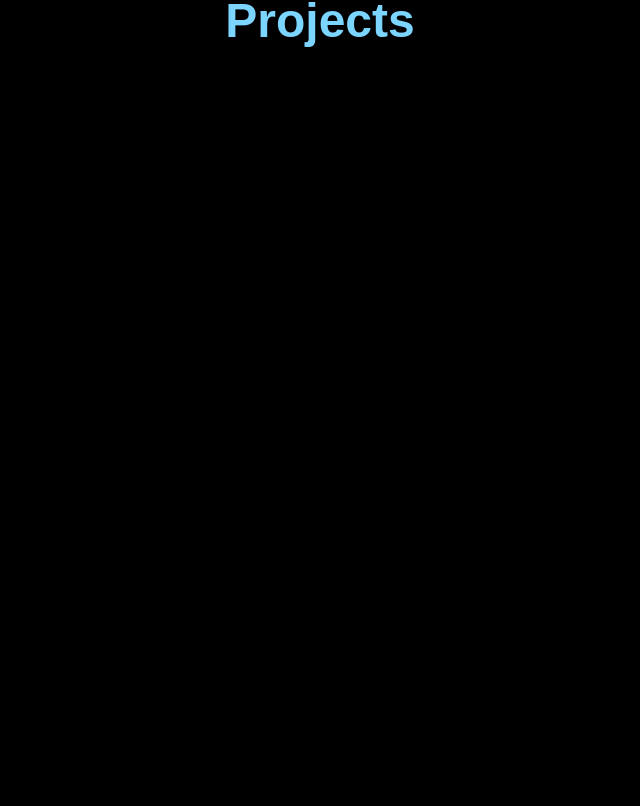
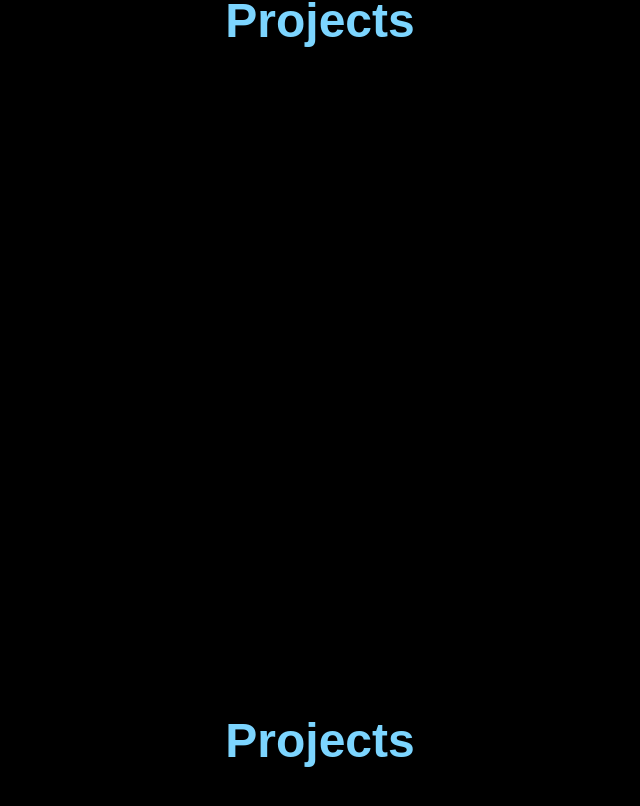
Before and after one commit to HTML69/Landing.Website, a React (Vite) app in the folder WebsiteCode/: page / in a window 1280 px wide. Shown: the part 1680-2486 px from the top of the page, without its empty margins (370-1010 px from the left). Before the commit the page ends 2068 px from the top, so only its background shows below. Built offline with nearby package versions, Linux system fonts and the light colour scheme.

Commit message:
added most of the rewuired pages

```diff
--- a/WebsiteCode/src/App.jsx
+++ b/WebsiteCode/src/App.jsx
@@ -2,12 +2,14 @@ import Header from "./headers/Header";
 import FirstPage from "./page1/FirstPage";
 import SecondPage from "./page2/secondpage";
 import ThirdPage from "./page3/ThirdPage";
+import ForthPage from "./page4/ForthPage";
 import React, { useRef } from "react";
 
 function App() {
   const homeRef = useRef(null);
   const projectRef = useRef(null);
   const educationRef = useRef(null);
+  const aboutmeRef = useRef(null);
 
   return (
     <>
@@ -15,10 +17,12 @@ function App() {
         homeRef={homeRef}
         projectRef={projectRef}
         educationRef={educationRef}
+        aboutmeRef={aboutmeRef}
       />
       <FirstPage ref={homeRef} />
       <SecondPage ref={projectRef} />
       <ThirdPage ref={educationRef} />
+      <ForthPage ref={aboutmeRef} />
     </>
   );
 }
--- a/WebsiteCode/src/headers/BurgerMenu.jsx
+++ b/WebsiteCode/src/headers/BurgerMenu.jsx
@@ -1,7 +1,7 @@
 import React, { useState } from "react";
 import "./BurgerMenu.css";
 
-function BurgerMenu({ homeRef, educationRef, projectRef }) {
+function BurgerMenu({ homeRef, educationRef, projectRef, aboutmeRef }) {
   const [open, setOpen] = useState(false);
 
   const toggleMenu = () => setOpen(!open);
@@ -50,7 +50,9 @@ function BurgerMenu({ homeRef, educationRef, projectRef }) {
               </button>
             </li>
             <li>
-              <button>About Me</button>
+              <button onClick={() => scrollToSection(aboutmeRef)}>
+                About Me
+              </button>
             </li>
           </ul>
         </div>
--- a/WebsiteCode/src/headers/Header.jsx
+++ b/WebsiteCode/src/headers/Header.jsx
@@ -1,7 +1,7 @@
 import "./header.css";
 import BurgerMenu from "./BurgerMenu";
 
-function Header({ homeRef, projectRef, educationRef }) {
+function Header({ homeRef, projectRef, educationRef, aboutmeRef }) {
   return (
     <>
       <div className="header1">
@@ -15,6 +15,7 @@ function Header({ homeRef, projectRef, educationRef }) {
             homeRef={homeRef}
             projectRef={projectRef}
             educationRef={educationRef}
+            aboutmeRef={aboutmeRef}
           />
         </div>
       </div>
--- /dev/null
+++ b/WebsiteCode/src/page4/ForthPage.jsx
@@ -0,0 +1,15 @@
+import "./ForthPage.css";
+import React, { forwardRef } from "react";
+
+// Wrap the component with forwardRef
+const ForthPage = forwardRef((props, ref) => {
+  return (
+    <>
+      <div className="data" ref={ref}>
+        <h1> Projects</h1>
+      </div>
+    </>
+  );
+});
+
+export default ForthPage;
```
Also changed, not shown: WebsiteCode/src/page4/ForthPage.css (added).
